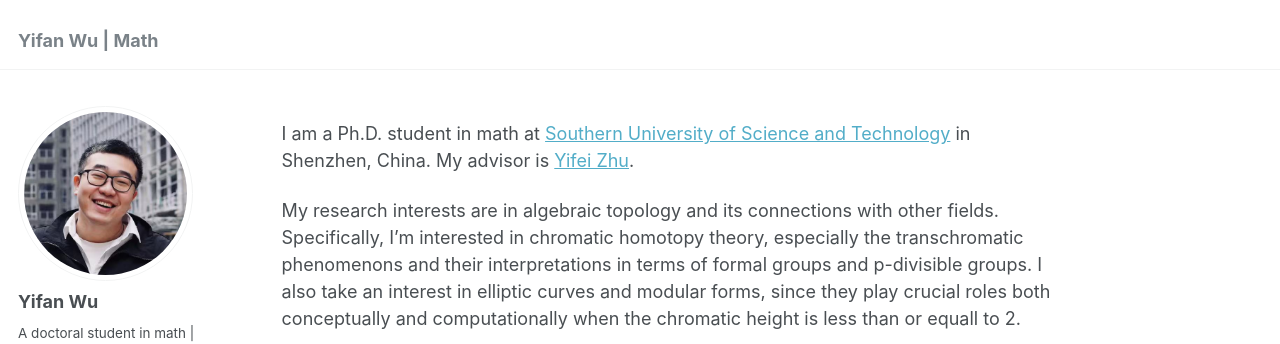
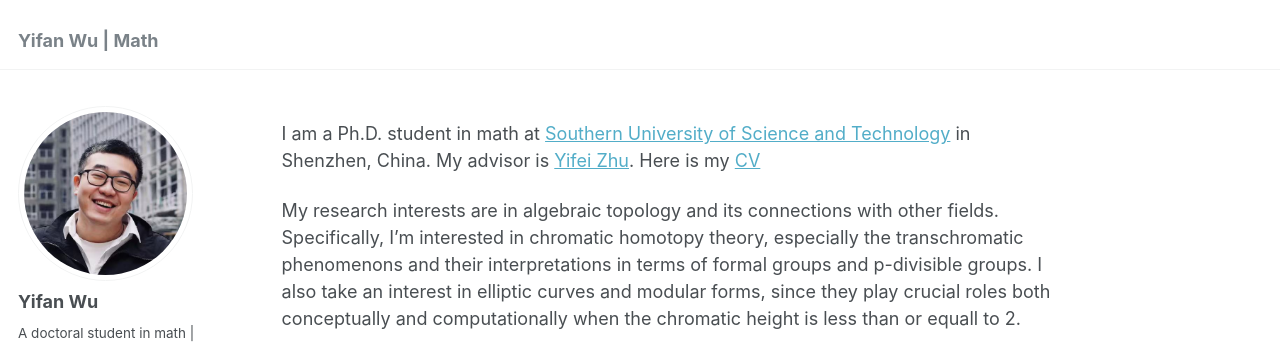
Before and after one commit to Wuyf19970105/Wuyf19970105.github.io, a Jekyll site: the page built from _pages/about.md, in a window 1280 px wide and 900 px high. Shown: the top 344 px of the window. Built offline with Jekyll 4.4.1, drawn with Linux system fonts in a browser that asks for light colours.

Commit message:
Update about.md
Signed-off-by: Yifan Wu <148335396+Wuyf19970105@users.noreply.github.com>

```diff
--- a/_pages/about.md
+++ b/_pages/about.md
@@ -8,7 +8,7 @@ redirect_from:
 ---
 
 I am a Ph.D. student in math at [Southern University of Science and Technology](https://math.sustech.edu.cn/?lang=en) in Shenzhen, China.
-My advisor is [Yifei Zhu](https://yifeizhu.github.io/).
+My advisor is [Yifei Zhu](https://yifeizhu.github.io/). Here is my [CV](https://Wuyf19970105.github.io/files/Yifan_Wu_CV.pdf)
 
 My research interests are in algebraic topology and its connections with other fields. Specifically, I'm interested in chromatic homotopy theory, especially the
 transchromatic phenomenons and their interpretations in terms of formal groups and p-divisible groups. I also take an interest in elliptic curves and modular forms,
```
